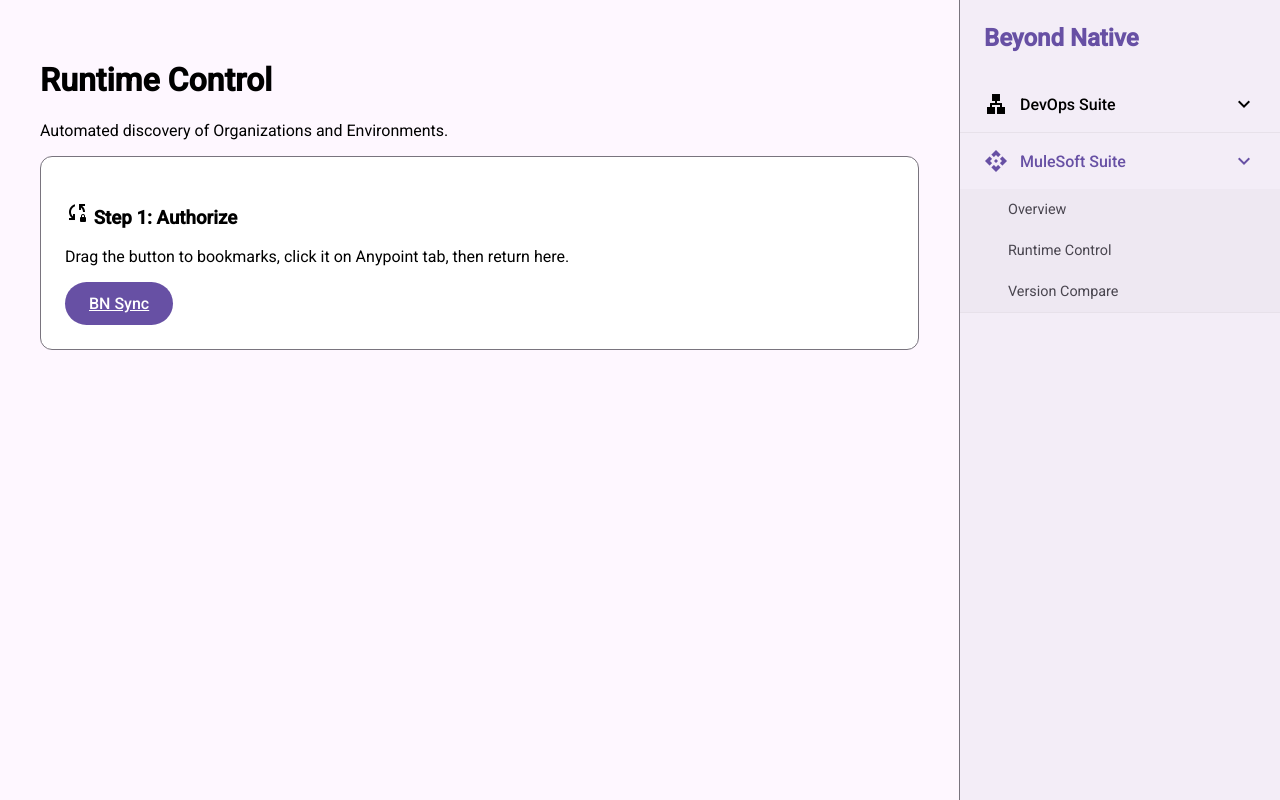
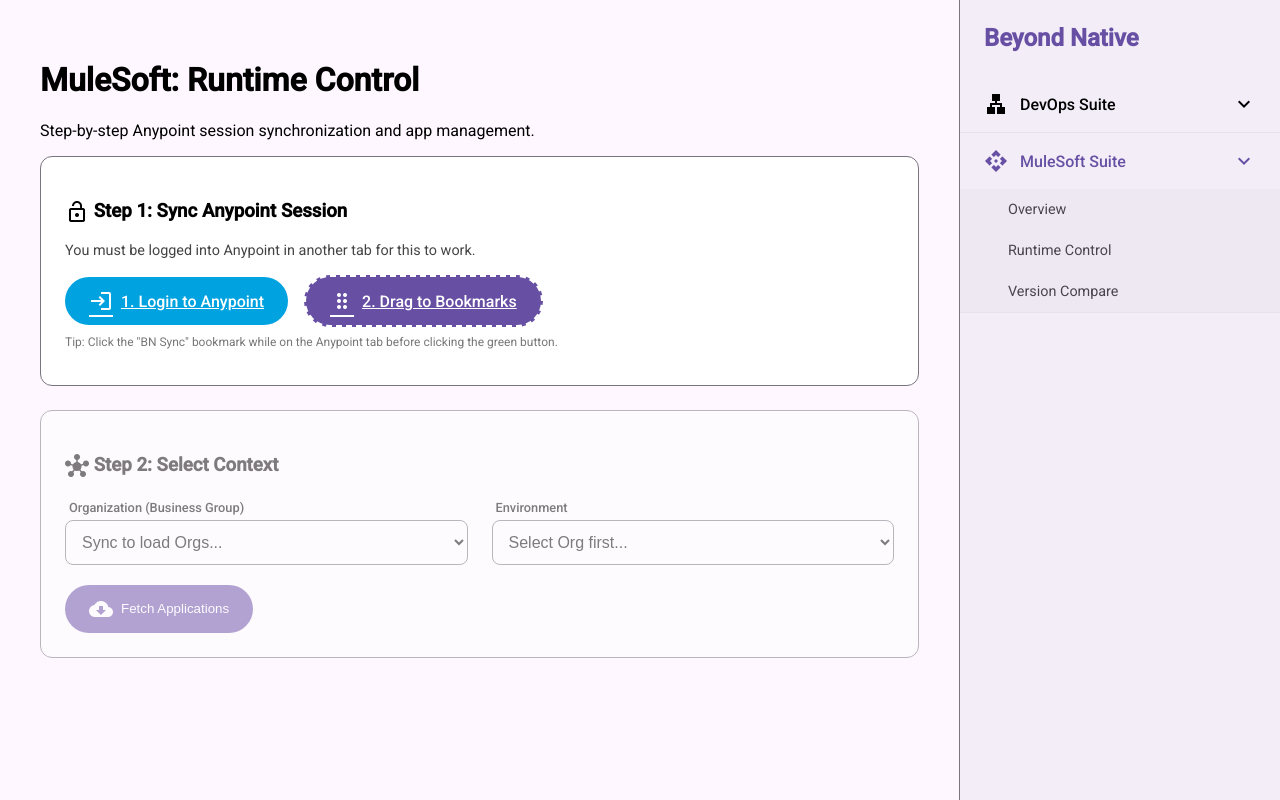
Before and after one commit to devsha256/BeyondNative, a Flask app: page /mulesoft/runtime-control in a window 1280 px wide. Run offline with Flask 3, Linux system fonts and the light colour scheme.

Commit message:
Update the runtime control home page

```diff
--- a/app.py
+++ b/app.py
@@ -4,56 +4,46 @@ from devops_module import AzureDevOpsManager
 from mulesoft_module import MuleSoftManager
 from concurrent.futures import ThreadPoolExecutor
 
-# Initialize Flask with CORS enabled for the Bookmarklet sync
 app = Flask(__name__)
 CORS(app)
 
-# Initialize managers
 devops = AzureDevOpsManager()
 mule = MuleSoftManager()
 
 # --- 1. Global / Home Routes ---
 @app.route('/')
 def home():
-    """Main landing page redirecting to DevOps Discovery by default."""
     return render_template('devops/discovery.html')
 
 # --- 2. DevOps Suite Routes ---
 @app.route('/devops')
 def devops_index():
-    """DevOps Suite Dashboard."""
     return render_template('devops/index.html')
 
 @app.route('/devops/discovery')
 def devops_discovery():
-    """Repository search and selection."""
     return render_template('devops/discovery.html')
 
 @app.route('/devops/bulk-pr')
 def bulk_pr_view():
-    """Bulk PR configuration and execution."""
     return render_template('devops/bulk_pr.html')
 
 # --- 3. MuleSoft Suite Routes ---
 @app.route('/mulesoft')
 def mulesoft_index():
-    """MuleSoft Suite Dashboard."""
     return render_template('mulesoft/index.html')
 
 @app.route('/mulesoft/runtime-control')
 def runtime_control():
-    """Start/Stop Apps with dynamic Org/Env discovery."""
     return render_template('mulesoft/runtime_control.html')
 
 @app.route('/mulesoft/version-comparator')
 def version_comparator():
-    """Compare runtime/app versions across environments."""
     return render_template('mulesoft/version_comparator.html')
 
 # --- 4. MuleSoft API Endpoints ---
 @app.route('/api/mule/set-session', methods=['POST'])
 def set_mule_session():
-    """Endpoint for the bookmarklet to sync Anypoint cookie."""
     data = request.json
     if data and 'cookie' in data:
         mule.set_session(data['cookie'])
@@ -62,19 +52,16 @@ def set_mule_session():
 
 @app.route('/api/mule/orgs', methods=['GET'])
 def get_mule_orgs():
-    """Extract all Organizations from the synced profile."""
     orgs = mule.get_organizations()
     return jsonify(orgs)
 
 @app.route('/api/mule/envs/<org_id>', methods=['GET'])
 def get_mule_envs(org_id):
-    """Extract Environments for a selected Organization."""
     envs = mule.get_environments(org_id)
     return jsonify(envs)
 
 @app.route('/api/mule/apps', methods=['POST'])
 def get_mule_apps():
-    """Fetch apps for a specific Org and Env."""
     data = request.json
     apps = mule.get_runtime_apps(data['org_id'], data['env_id'])
     return jsonify(apps)
@@ -82,67 +69,25 @@ def get_mule_apps():
 # --- 5. DevOps API Endpoints ---
 @app.route('/api/extract-repos', methods=['POST'])
 def extract_repos():
-    """Search Azure repos by prefix."""
     prefix = request.json.get('prefix', '')
-    repos = devops.get_repositories(prefix)
-    return jsonify({"repositories": repos})
-
-@app.route('/api/extract-by-file', methods=['POST'])
-def extract_by_file():
-    """Filter Azure repos by a targeted list (CSV/TXT)."""
-    repo_names = request.json.get('repos', [])
-    all_repos = devops.get_repositories("")
-    matched = [r for r in all_repos if r['name'] in repo_names]
-    return jsonify({"repositories": matched})
+    return jsonify({"repositories": devops.get_repositories(prefix)})
 
 @app.route('/api/branches/<repo_name>')
 def get_branches(repo_name):
-    """Get all branch names for a repository."""
-    branches = devops.get_branches(repo_name)
-    return jsonify(branches)
+    return jsonify(devops.get_branches(repo_name))
 
 @app.route('/api/repo-details', methods=['GET'])
 def get_repo_details():
-    """Get commit diff and file changes between two branches."""
     repo = request.args.get('repo')
     source = request.args.get('source', 'develop')
     target = request.args.get('target', 'main')
-    details = devops.get_commit_details(repo, source, target)
-    return jsonify(details)
+    return jsonify(devops.get_commit_details(repo, source, target))
 
 @app.route('/api/create-pr', methods=['POST'])
 def create_pr():
-    """Create a single Pull Request in Azure."""
     data = request.json
-    status, result = devops.create_pull_request(
-        data['repo_id'],
-        data['from_branch'],
-        data['to_branch'],
-        data.get('last_msg', 'Manual Trigger')
-    )
+    status, result = devops.create_pull_request(data['repo_id'], data['from_branch'], data['to_branch'], data.get('last_msg'))
     return jsonify({"status": status, "result": result})
 
-@app.route('/api/bulk-create-pr', methods=['POST'])
-def bulk_create_pr():
-    """Execute multiple PR creations in parallel."""
-    data = request.json
-    operations = data.get('operations', [])
-
-    def run_op(op):
-        status, res = devops.create_pull_request(
-            op['repo_id'],
-            op['from_branch'],
-            op['to_branch'],
-            op.get('last_msg', 'Bulk Deployment')
-        )
-        return {"repo": op['repo_id'], "status": status, "details": res}
-
-    with ThreadPoolExecutor(max_workers=10) as executor:
-        results = list(executor.map(run_op, operations))
-
-    return jsonify(results)
-
-# --- Entry Point ---
 if __name__ == '__main__':
-    # Ensure you have run: pip install flask flask-cors requests
     app.run(debug=True, port=5000)
--- a/templates/mulesoft/runtime_control.html
+++ b/templates/mulesoft/runtime_control.html
@@ -1,43 +1,65 @@
 {% extends "base.html" %}
 
-{% block title %}Runtime Control{% endblock %}
+{% block title %}MuleSoft Runtime Control{% endblock %}
 
 {% block content %}
 <div class="m3-header">
-    <h1>Runtime Control</h1>
-    <p>Automated discovery of Organizations and Environments.</p>
+    <h1>MuleSoft: Runtime Control</h1>
+    <p>Step-by-step Anypoint session synchronization and app management.</p>
 </div>
 
-<div id="auth-section" class="m3-card">
-    <h3><i class="material-icons">sync_lock</i> Step 1: Authorize</h3>
-    <p>Drag the button to bookmarks, click it on Anypoint tab, then return here.</p>
-    <a class="m3-button" href="javascript:(function(){fetch('http://localhost:5000/api/mule/set-session',{method:'POST',headers:{'Content-Type':'application/json'},body:JSON.stringify({cookie:document.cookie})}).then(r=>r.json()).then(d=>alert('Synced: ' + d.message));})();">BN Sync</a>
-    <button class="m3-button" onclick="initDiscovery()" style="margin-left:12px; background:var(--md-sys-color-success);">I have Synced</button>
+<div class="m3-card">
+    <h3><i class="material-icons" style="vertical-align: middle;">lock_open</i> Step 1: Sync Anypoint Session</h3>
+    <p style="font-size: 0.9rem; color: #444;">You must be logged into Anypoint in another tab for this to work.</p>
+
+    <div style="display: flex; gap: 16px; align-items: center; margin-top: 16px;">
+        <a href="https://anypoint.mulesoft.com/login/domain" target="_blank" class="m3-button" style="background:#00A2DF;">
+            <i class="material-icons">login</i> 1. Login to Anypoint
+        </a>
+
+        <a class="m3-button" id="bn-bookmarklet"
+           href="javascript:(function(){fetch('http://localhost:5000/api/mule/set-session',{method:'POST',headers:{'Content-Type':'application/json'},body:JSON.stringify({cookie:document.cookie})}).then(r=>r.json()).then(d=>alert('Beyond Native: ' + d.message)).catch(e=>alert('Sync Failed. Ensure Beyond Native app is running locally.'));})();"
+           style="cursor: move; border: 2px dashed white;">
+            <i class="material-icons">drag_indicator</i> 2. Drag to Bookmarks
+        </a>
+
+        <button class="m3-button" onclick="initDiscovery()" style="background: var(--md-sys-color-success);">
+            <i class="material-icons">sync</i> 3. I have Synced
+        </button>
+    </div>
+    <p style="font-size: 0.75rem; color: #777; margin-top: 8px;">Tip: Click the "BN Sync" bookmark while on the Anypoint tab before clicking the green button.</p>
 </div>
 
-<div id="discovery-section" class="m3-card" style="display:none;">
-    <h3><i class="material-icons">hub</i> Step 2: Select Environment</h3>
-    <div style="display:grid; grid-template-columns: 1fr 1fr; gap:16px;">
+<div id="discovery-section" class="m3-card" style="opacity: 0.5; pointer-events: none; transition: opacity 0.3s;">
+    <h3><i class="material-icons" style="vertical-align: middle;">hub</i> Step 2: Select Context</h3>
+    <div style="display: grid; grid-template-columns: 1fr 1fr; gap: 24px; margin-top: 16px;">
         <div>
-            <label>Organization</label>
+            <label>Organization (Business Group)</label>
             <select id="org-select" class="m3-input" onchange="loadEnvironments(this.value)">
-                <option value="">Select Organization...</option>
+                <option value="">Sync to load Orgs...</option>
             </select>
         </div>
         <div>
             <label>Environment</label>
             <select id="env-select" class="m3-input" onchange="enableFetch()">
-                <option value="">Select Environment...</option>
+                <option value="">Select Org first...</option>
             </select>
         </div>
     </div>
-    <button id="fetch-btn" class="m3-button" style="margin-top:16px;" onclick="loadApps()" disabled>Fetch Applications</button>
+    <button id="fetch-btn" class="m3-button" style="margin-top: 20px;" onclick="loadApps()" disabled>
+        <i class="material-icons">cloud_download</i> Fetch Applications
+    </button>
 </div>
 
-<div id="app-section" class="table-container m3-card" style="display:none; padding:0;">
+<div id="app-section" class="table-container m3-card" style="display:none; padding:0; margin-top: 24px;">
     <table class="m3-table">
         <thead>
-            <tr><th>Application</th><th>Status</th><th>Operation</th></tr>
+            <tr>
+                <th style="padding-left: 24px;">Application Name</th>
+                <th>Status</th>
+                <th>Mule Version</th>
+                <th style="text-align: right; padding-right: 24px;">Operation</th>
+            </tr>
         </thead>
         <tbody id="app-body"></tbody>
     </table>
@@ -45,17 +67,28 @@
 
 <script>
 async function initDiscovery() {
-    const res = await fetch('/api/mule/orgs');
-    const orgs = await res.json();
+    try {
+        const res = await fetch('/api/mule/orgs');
+        if (!res.ok) throw new Error("Not Synced");
+        const orgs = await res.json();
 
-    if (orgs.length === 0) return alert("No Organizations found. Did you sync your cookie?");
+        if (orgs.length === 0) {
+            alert("No Organizations found. Please make sure you clicked the BN Sync bookmark on the Anypoint tab.");
+            return;
+        }
 
-    const select = document.getElementById('org-select');
-    select.innerHTML = '<option value="">Select Organization...</option>' +
-        orgs.map(o => `<option value="${o.id}">${o.name}</option>`).join('');
+        const select = document.getElementById('org-select');
+        select.innerHTML = '<option value="">Select Organization...</option>' +
+            orgs.map(o => `<option value="${o.id}">${o.name}</option>`).join('');
 
-    document.getElementById('auth-section').style.display = 'none';
-    document.getElementById('discovery-section').style.display = 'block';
+        // Unlock Step 2
+        const section = document.getElementById('discovery-section');
+        section.style.opacity = "1";
+        section.style.pointerEvents = "all";
+        alert("Session Verified. Organizations Loaded.");
+    } catch (e) {
+        alert("Verification failed. Did you click the bookmark while on the Anypoint page?");
+    }
 }
 
 async function loadEnvironments(orgId) {
@@ -69,12 +102,17 @@ async function loadEnvironments(orgId) {
 }
 
 function enableFetch() {
-    document.getElementById('fetch-btn').disabled = !document.getElementById('env-select').value;
+    const envId = document.getElementById('env-select').value;
+    document.getElementById('fetch-btn').disabled = !envId;
 }
 
 async function loadApps() {
     const orgId = document.getElementById('org-select').value;
     const envId = document.getElementById('env-select').value;
+    const tbody = document.getElementById('app-body');
+
+    document.getElementById('app-section').style.display = 'block';
+    tbody.innerHTML = '<tr><td colspan="4" style="text-align:center; padding:24px;">Loading Runtime Manager data...</td></tr>';
 
     const res = await fetch('/api/mule/apps', {
         method: 'POST',
@@ -83,15 +121,27 @@ async function loadApps() {
     });
     const apps = await res.json();
 
-    const tbody = document.getElementById('app-body');
+    if (apps.length === 0) {
+        tbody.innerHTML = '<tr><td colspan="4" style="text-align:center; padding:24px;">No applications found in this environment.</td></tr>';
+        return;
+    }
+
     tbody.innerHTML = apps.map(app => `
         <tr>
-            <td><strong>${app.fullDomain}</strong></td>
-            <td><span class="status-badge ${app.status === 'STARTED' ? 'status-success' : 'status-error'}">${app.status}</span></td>
-            <td><button class="m3-button" style="padding:4px 12px;">Toggle State</button></td>
+            <td style="padding-left: 24px;"><strong>${app.fullDomain}</strong></td>
+            <td>
+                <span class="status-badge ${app.status === 'STARTED' ? 'status-success' : 'status-error'}">
+                    ${app.status}
+                </span>
+            </td>
+            <td>${app.muleVersion || 'N/A'}</td>
+            <td style="text-align: right; padding-right: 24px;">
+                <button class="m3-button" style="background:none; border:1px solid var(--md-sys-color-outline); color:var(--md-sys-color-on-surface); padding: 6px 12px;">
+                    ${app.status === 'STARTED' ? 'Stop' : 'Start'}
+                </button>
+            </td>
         </tr>
     `).join('');
-    document.getElementById('app-section').style.display = 'block';
 }
 </script>
 {% endblock %}
```
Also changed, not shown: mulesoft_module.py (+18 -12 lines).
